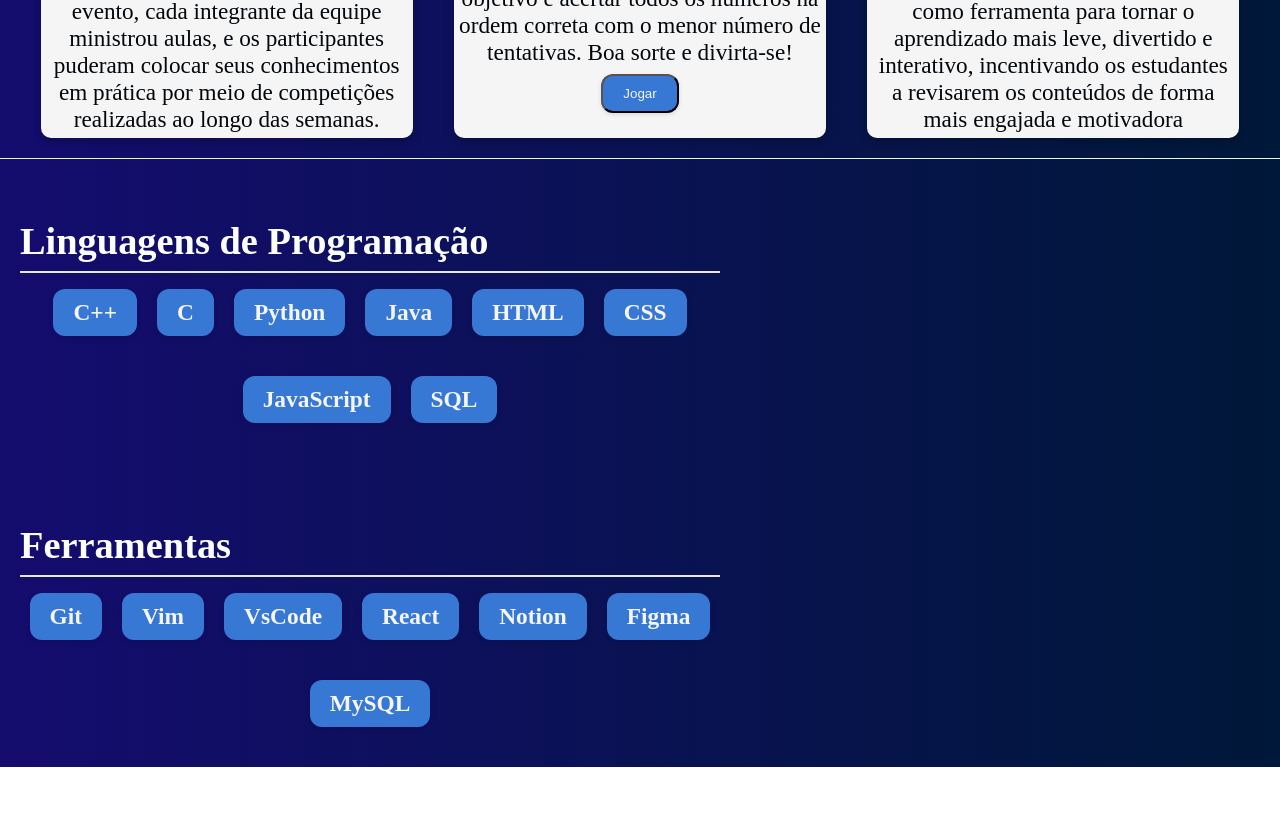
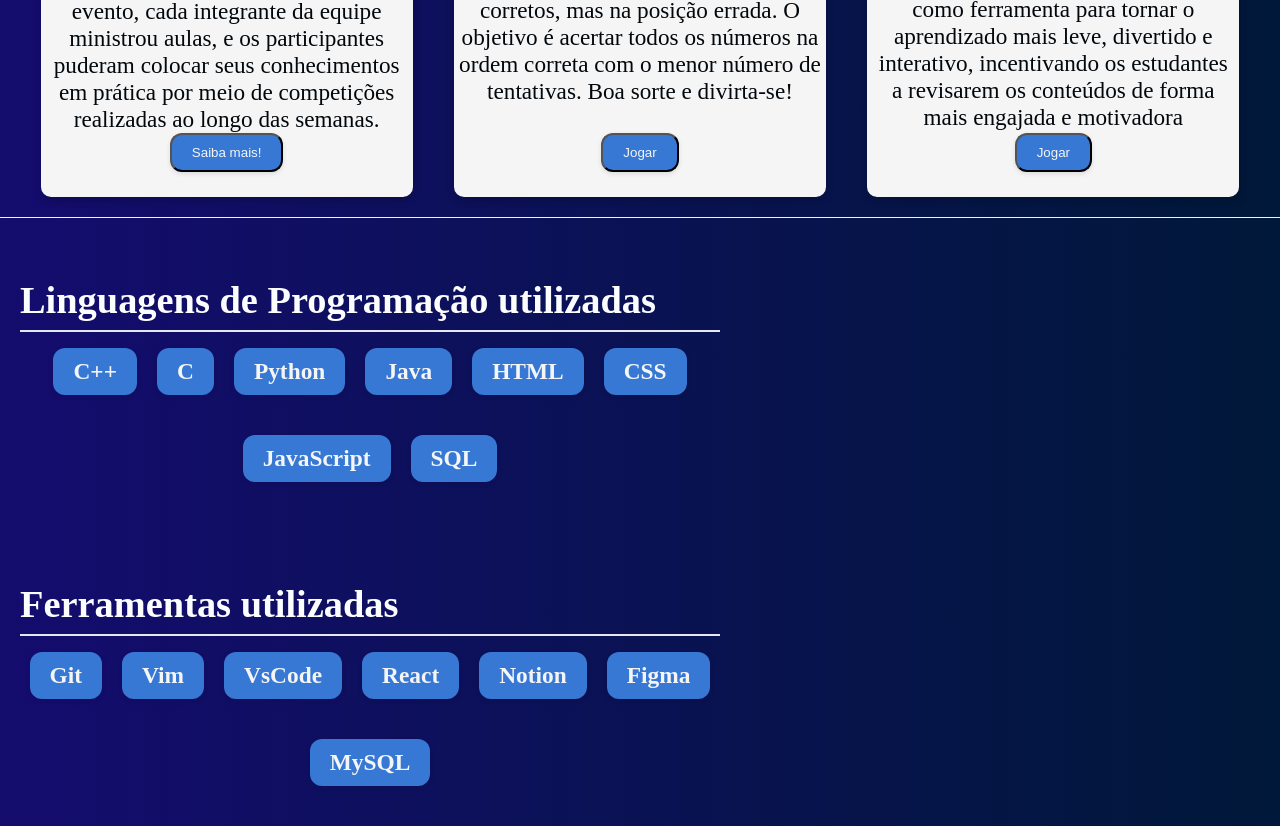
Before and after one commit to HenriqueFrancaa/Projeto-Portifolio-PWM, a Next.js app in the folder portifolio/: page / in a window 1280 px wide. Shown: the part 1420-2246 px from the top of the page. Before the commit the page ends 2187 px from the top, so only its background shows below. Built offline with nearby package versions, Linux system fonts and the light colour scheme.

Commit message:
Arrumando botões

```diff
--- a/portifolio/app/globals.css
+++ b/portifolio/app/globals.css
@@ -72,6 +72,7 @@
   /* Ou o que você preferir */
   max-width: 700px;
   font-size: 20px;
+  margin-left: 23;
 }
 
 
@@ -81,6 +82,7 @@
   color: #fcfdff;
   border-bottom: 2px solid #e5e7eb;
   padding-bottom: 0.5rem;
+
 }
 
 
--- a/portifolio/app/page.js
+++ b/portifolio/app/page.js
@@ -38,6 +38,8 @@
             <br/><br/>O workshop abordou desde os conceitos básicos de programação até algoritmos mais avançados.
             Durante o evento, cada integrante da equipe ministrou aulas, e os participantes puderam colocar seus conhecimentos em prática por meio de competições realizadas ao longo das semanas.
           </p>
+          <a href="https://www.instagram.com/p/DGT9qqPy9I9/">
+            <button>Saiba mais!</button></a>
         </div>
 
         <div className="project-box pic">
@@ -61,14 +63,15 @@
             O projeto consiste em um quiz voltado para alunos de Ciência da Computação, do 1º ao 5º período, com perguntas baseadas nos conteúdos das disciplinas.
             <br/><br/>A proposta é utilizar a gamificação como ferramenta para tornar o aprendizado mais leve, divertido e interativo, incentivando os estudantes a revisarem os conteúdos de forma mais engajada e motivadora
           </p>
-
+          <a href="https://projeto-web-mobile-seven.vercel.app/">
+            <button>Jogar</button></a>
         </div>
 
       </div>
 
       <div className="skills-tools">
         <div className="text-content">
-          <h1>Linguagens de Programação</h1>
+          <h1>Linguagens de Programação utilizadas</h1>
           <div className="skills skills-icons">
             <h3 className="pic">C++</h3>
             <h3 className="pic">C</h3>
@@ -82,7 +85,7 @@
         </div>
 
           <div className="text-content">
-            <h1>Ferramentas</h1>
+            <h1>Ferramentas utilizadas</h1>
             <div className="tools tools-icons">
               <h3 className="pic">Git</h3>
               <h3 className="pic">Vim</h3>
```
